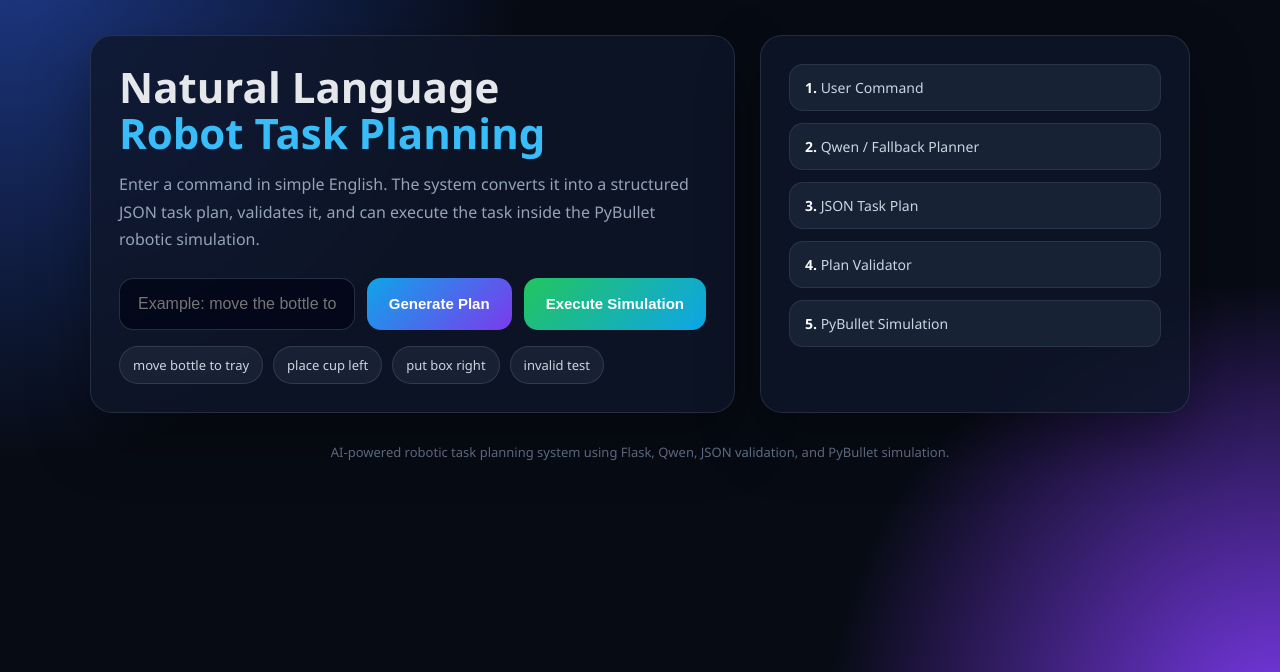
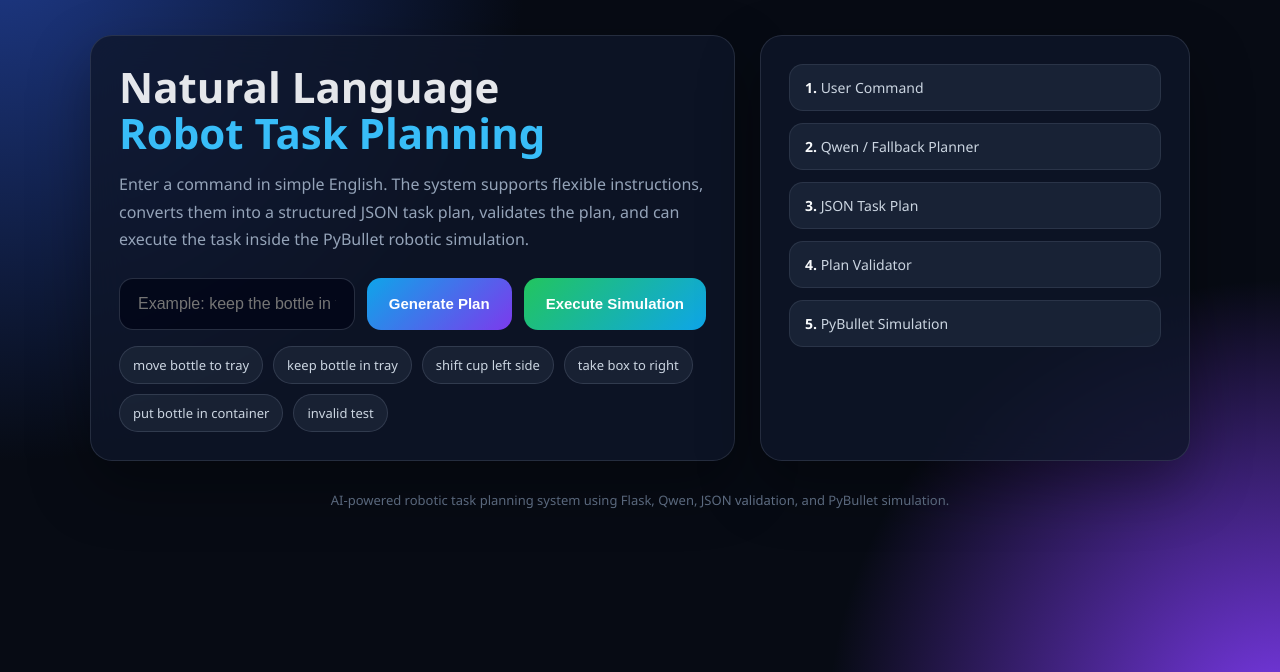
Before and after one commit to harsh2370/ai-robotic-task-planner, a Flask app: page / in a window 1280 px wide. Shown: the part 67-739 px from the top of the page. Run offline with Flask 3, Linux system fonts and the light colour scheme.

Commit message:
Updated frontend examples for flexible commands

```diff
--- a/templates/index.html
+++ b/templates/index.html
@@ -359,8 +359,9 @@
             </h1>
 
             <p class="subtitle">
-                Enter a command in simple English. The system converts it into a structured JSON task plan,
-                validates it, and can execute the task inside the PyBullet robotic simulation.
+                Enter a command in simple English. The system supports flexible instructions,
+                converts them into a structured JSON task plan, validates the plan, and can execute
+                the task inside the PyBullet robotic simulation.
             </p>
 
             <div class="command-box">
@@ -369,7 +370,7 @@
                         id="commandInput"
                         type="text"
                         name="command"
-                        placeholder="Example: move the bottle to the tray"
+                        placeholder="Example: keep the bottle in the tray"
                         value="{% if result %}{{ result.command }}{% endif %}"
                         required
                     >
@@ -392,12 +393,20 @@
                         move bottle to tray
                     </div>
 
-                    <div class="example-btn" onclick="setCommand('place the cup on the left')">
-                        place cup left
+                    <div class="example-btn" onclick="setCommand('keep the bottle in the tray')">
+                        keep bottle in tray
                     </div>
 
-                    <div class="example-btn" onclick="setCommand('put the box on the right')">
-                        put box right
+                    <div class="example-btn" onclick="setCommand('shift the cup to the left side')">
+                        shift cup left side
+                    </div>
+
+                    <div class="example-btn" onclick="setCommand('take the box and place it on the right')">
+                        take box to right
+                    </div>
+
+                    <div class="example-btn" onclick="setCommand('put bottle inside container')">
+                        put bottle in container
                     </div>
 
                     <div class="example-btn" onclick="setCommand('move the phone to the tray')">
```
